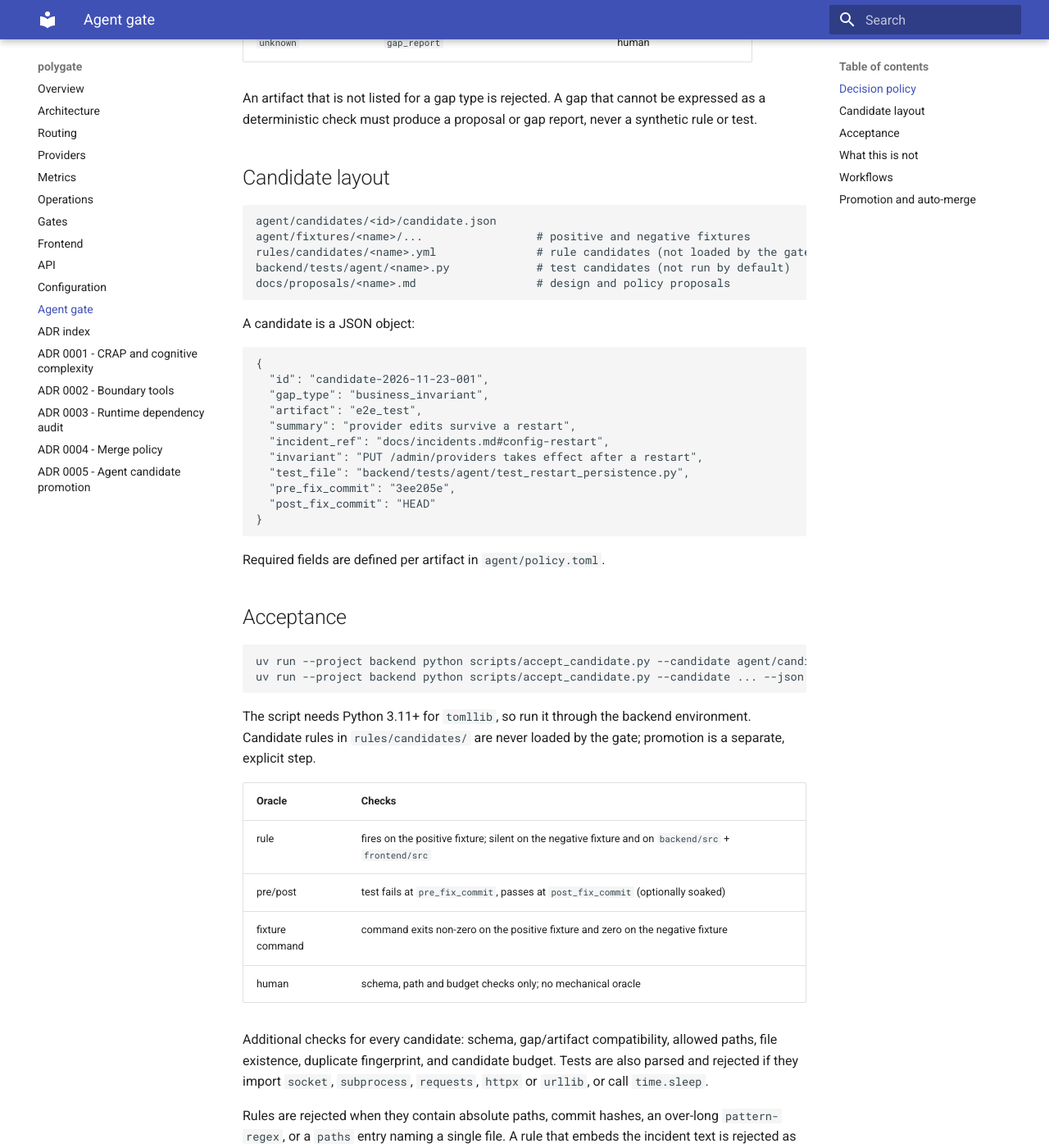
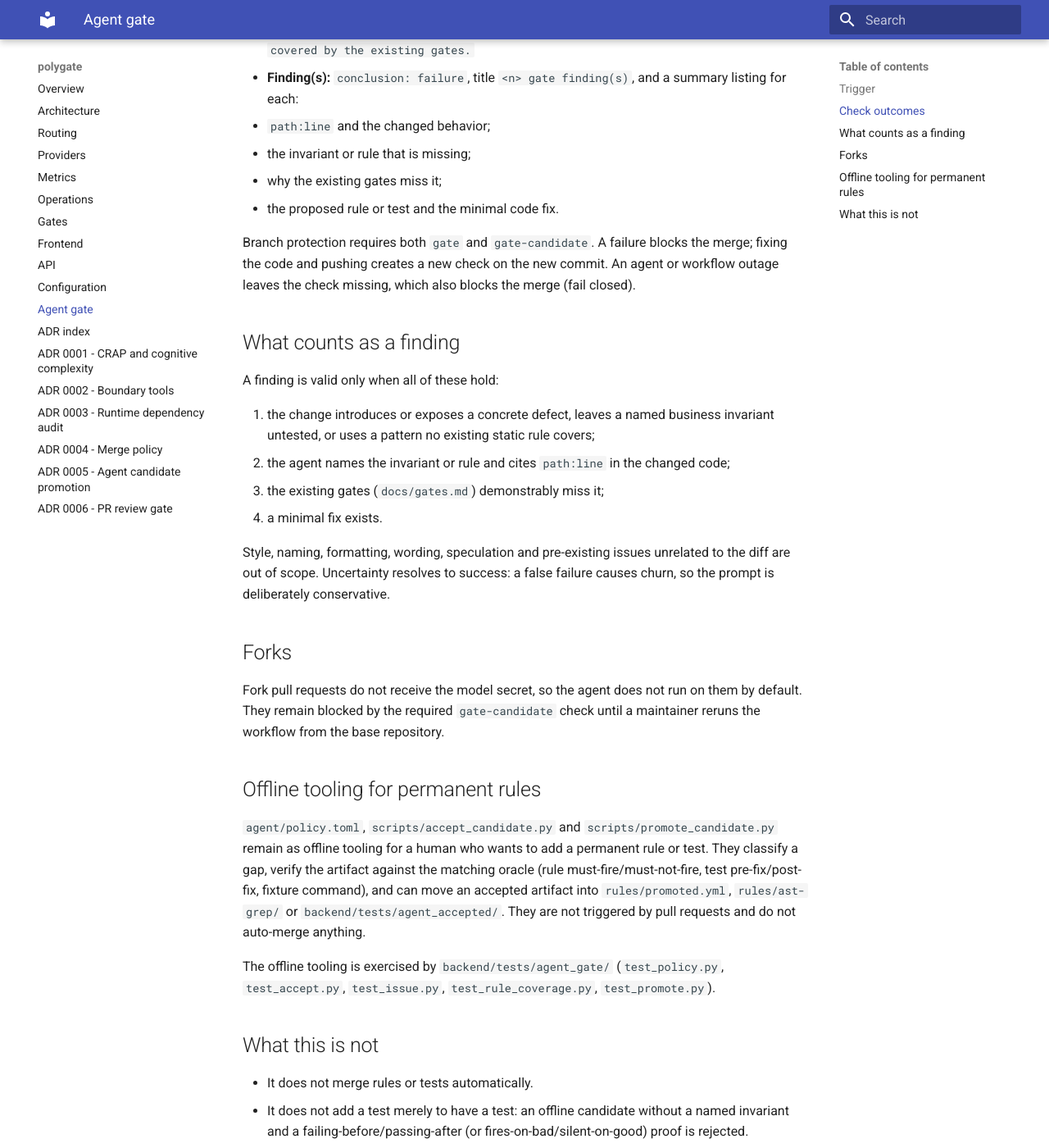
Before and after one commit to Zephyr236/polygate, an MkDocs documentation site: the page built from docs/agent-gate.md, in a window 1280 px wide and 1400 px high, scrolled down 678 px. Shown: the whole window at 82% size. Built offline with MkDocs 1.6.1 and Material for MkDocs 9.7.7, drawn with Linux system fonts in a browser that asks for light colours; some of the changed text lies outside the part shown.

Commit message:
feat: make the agent a required per-PR review check
The agent now reads the whole repository, the rule coverage map and the PR diff
and creates exactly one `gate-candidate` check: success when the change is
covered, failure with file/line, the missing invariant or rule, the gap in the
current gates and a minimal fix. Branch protection requires both `gate` and
`gate-candidate`, so a finding blocks the merge until the code is fixed and the
new commit passes.

The automatic promotion/auto-merge workflow is removed (ADR 0006 supersedes
0005); policy, acceptance and promotion scripts remain as offline tooling.

Co-Authored-By: Claude Code <noreply@anthropic.com>

````diff
--- /dev/null
+++ b/docs/adr/0006-pr-review-gate.md
@@ -0,0 +1,55 @@
+# ADR 0006: The agent is a per-PR review check, not a rule merger
+
+- Status: Accepted (supersedes [0005](0005-agent-candidate-promotion.md))
+- Date: 2026-11-23
+- Deciders: polygate maintainers
+
+## Context
+
+The intended loop is: every push or pull request runs the agent; the agent reviews the whole
+repository and the diff. If it finds a concrete problem that the existing gates miss, it reports a
+finding and the pull request fails; the author adjusts the code and pushes again until the agent
+reports no finding. The agent's proposed rule is evidence of a defect in the change, not an artifact
+to merge.
+
+The earlier proposal (ADR 0005) promoted accepted rules and tests automatically. That is the wrong
+shape for this loop: it can merge a rule while the code that motivated it is still wrong, and it
+makes the agent a source of gate configuration rather than a reviewer.
+
+## Decision
+
+- `.github/workflows/gate-candidate.md` runs on pull-request `opened`, `synchronize` and `reopened`
+  (and manual dispatch). It always creates exactly one check run named `gate-candidate` on the
+  triggering commit:
+  - `conclusion: success` when the change is covered by the existing gates, with a one-line summary;
+  - `conclusion: failure` otherwise, with `path:line`, the missing invariant or rule, why the
+    existing gates miss it, the proposed rule or test, and the minimal fix.
+- A finding is only valid when it is caused or exposed by the diff, names a concrete invariant or
+  rule, cites a changed location, and has a minimal fix. Style, naming, formatting, speculation and
+  unrelated pre-existing issues are explicitly out of scope; uncertainty resolves to success.
+- Branch protection on `main` requires both `gate` and `gate-candidate`. A failing check blocks the
+  merge until the code is fixed and the new commit passes the agent again.
+- The agent is read-only. It cannot edit rules, tests, workflows or gate configuration; the only
+  write is the bounded `create-check-run` safe output.
+- The rule/test promotion pipeline from ADR 0005 is removed from CI. `agent/policy.toml`,
+  `scripts/agent_gate/` and the acceptance/promotion scripts remain as offline tooling for a human
+  who wants to add a permanent rule; they are not triggered by pull requests.
+
+## Consequences
+
+- The agent's verdict is part of the merge decision, so its prompt is a gate specification. It is
+  deliberately conservative: evidence is required, and "unsure" passes, because false failures
+  cause churn and rerun-until-green behaviour.
+- A new permanent rule is still written by a human (or by offline tooling); the agent only proposes
+  it in the check text. This keeps the gate suite reviewable and avoids a random process editing
+  the specification.
+- Zen outages or a broken workflow leave the check missing, which blocks merges (fail closed). The
+  check can be rerun manually; the workflow is independent of `gate`.
+- Fork pull requests do not run the agent by default because they cannot receive the model secret;
+  they remain blocked by the required check until a maintainer runs it from the base repository.
+
+## References
+
+- `.github/workflows/gate-candidate.md`, `.github/workflows/gate-candidate.lock.yml`
+- `docs/agent-gate.md`, `docs/gates.md`
+- [ADR 0005](0005-agent-candidate-promotion.md) (superseded)
--- a/docs/adr/index.md
+++ b/docs/adr/index.md
@@ -9,7 +9,8 @@ considered and what was rejected.
 | [0002](0002-boundary-tools.md) | Boundaries enforced only by tools proven to fail on a probe | Accepted |
 | [0003](0003-runtime-dependency-audit.md) | Audit the exported runtime set; dev advisories stay non-blocking | Accepted |
 | [0004](0004-merge-policy.md) | Pull requests required, zero required reviews; `gate` decides the merge | Accepted |
-| [0005](0005-agent-candidate-promotion.md) | Agent candidates are accepted by oracle, promoted, then auto-merged after `gate` | Accepted |
+| [0005](0005-agent-candidate-promotion.md) | Agent candidates are accepted by oracle, promoted, then auto-merged after `gate` | Superseded by 0006 |
+| [0006](0006-pr-review-gate.md) | Agent runs per PR as a required check; findings block until the code is fixed | Accepted |
 
 ## Writing a new ADR
 
--- a/docs/agent-gate.md
+++ b/docs/agent-gate.md
@@ -1,127 +1,72 @@
-# Agent gate candidates
+# Agent gate
 
-This page defines how an agent-proposed rule or test is judged. The agent may propose; the
-policy and the acceptance script decide. Nothing here lets an agent write an active gate
-directly.
+The repository runs an AI agent as a **per-pull-request review check**. The agent reads the whole
+repository and the diff. If it finds a concrete problem that the existing gates miss, it reports a
+finding and the pull request fails; the author adjusts the code and pushes again until the agent
+reports no finding.
 
-## Decision policy
+## Trigger
 
-`agent/policy.toml` maps a **gap type** to the **artifact kinds** that may address it, and each
-artifact to its acceptance oracle.
+`.github/workflows/gate-candidate.md` (compiled to `gate-candidate.lock.yml`) runs on pull-request
+`opened`, `synchronize` and `reopened`, and on manual dispatch. Every push to a pull request runs it
+again with the full repository, `reports/rule-coverage.json`, the existing rules and the PR diff.
 
-| Gap type | Allowed artifacts | Oracle |
-| --- | --- | --- |
-| `static_pattern` | `semgrep_rule`, `ast_grep_rule` | rule |
-| `business_invariant` | `property_test`, `stateful_test`, `e2e_test` | pre/post |
-| `module_boundary` | `architecture_rule`, `architecture_test` | fixture command |
-| `doc_contract` | `doc_assertion` | fixture command |
-| `deployment_policy` | `deploy_check`, `policy_proposal` | fixture command / human |
-| `internal_design` | `adr_proposal` | human |
-| `unknown` | `gap_report` | human |
+The agent is read-only. Its only write is `create-check-run`; it cannot edit files, push, or open
+issues or pull requests.
 
-An artifact that is not listed for a gap type is rejected. A gap that cannot be expressed as a
-deterministic check must produce a proposal or gap report, never a synthetic rule or test.
+## Check outcomes
 
-## Candidate layout
+The workflow always creates exactly one check run named `gate-candidate` on the triggering commit.
 
-```text
-agent/candidates/<id>/candidate.json
-agent/fixtures/<name>/...                 # positive and negative fixtures
-rules/candidates/<name>.yml               # rule candidates (not loaded by the gate)
-backend/tests/agent/<name>.py             # test candidates (not run by default)
-docs/proposals/<name>.md                  # design and policy proposals
-```
+- **No finding:** `conclusion: success`, title `No new gate required`, summary
+  `The change is covered by the existing gates.`
+- **Finding(s):** `conclusion: failure`, title `<n> gate finding(s)`, and a summary listing for each:
+  - `path:line` and the changed behavior;
+  - the invariant or rule that is missing;
+  - why the existing gates miss it;
+  - the proposed rule or test and the minimal code fix.
 
-A candidate is a JSON object:
+Branch protection requires both `gate` and `gate-candidate`. A failure blocks the merge; fixing the
+code and pushing creates a new check on the new commit. An agent or workflow outage leaves the check
+missing, which also blocks the merge (fail closed).
 
-```json
-{
-  "id": "candidate-2026-11-23-001",
-  "gap_type": "business_invariant",
-  "artifact": "e2e_test",
-  "summary": "provider edits survive a restart",
-  "incident_ref": "docs/incidents.md#config-restart",
-  "invariant": "PUT /admin/providers takes effect after a restart",
-  "test_file": "backend/tests/agent/test_restart_persistence.py",
-  "pre_fix_commit": "3ee205e",
-  "post_fix_commit": "HEAD"
-}
-```
+## What counts as a finding
 
-Required fields are defined per artifact in `agent/policy.toml`.
+A finding is valid only when all of these hold:
 
-## Acceptance
+1. the change introduces or exposes a concrete defect, leaves a named business invariant untested,
+   or uses a pattern no existing static rule covers;
+2. the agent names the invariant or rule and cites `path:line` in the changed code;
+3. the existing gates (`docs/gates.md`) demonstrably miss it;
+4. a minimal fix exists.
 
-```sh
-uv run --project backend python scripts/accept_candidate.py --candidate agent/candidates/<id>/candidate.json --repo .
-uv run --project backend python scripts/accept_candidate.py --candidate ... --json --soak 3
-```
+Style, naming, formatting, wording, speculation and pre-existing issues unrelated to the diff are
+out of scope. Uncertainty resolves to success: a false failure causes churn, so the prompt is
+deliberately conservative.
 
-The script needs Python 3.11+ for `tomllib`, so run it through the backend environment. Candidate
-rules in `rules/candidates/` are never loaded by the gate; promotion is a separate, explicit step.
+## Forks
 
-| Oracle | Checks |
-| --- | --- |
-| rule | fires on the positive fixture; silent on the negative fixture and on `backend/src` + `frontend/src` |
-| pre/post | test fails at `pre_fix_commit`, passes at `post_fix_commit` (optionally soaked) |
-| fixture command | command exits non-zero on the positive fixture and zero on the negative fixture |
-| human | schema, path and budget checks only; no mechanical oracle |
+Fork pull requests do not receive the model secret, so the agent does not run on them by default.
+They remain blocked by the required `gate-candidate` check until a maintainer reruns the workflow
+from the base repository.
 
-Additional checks for every candidate: schema, gap/artifact compatibility, allowed paths, file
-existence, duplicate fingerprint, and candidate budget. Tests are also parsed and rejected if
-they import `socket`, `subprocess`, `requests`, `httpx` or `urllib`, or call `time.sleep`.
+## Offline tooling for permanent rules
 
-Rules are rejected when they contain absolute paths, commit hashes, an over-long
-`pattern-regex`, or a `paths` entry naming a single file. A rule that embeds the incident text
-is rejected as overfit.
+`agent/policy.toml`, `scripts/accept_candidate.py` and `scripts/promote_candidate.py` remain as
+offline tooling for a human who wants to add a permanent rule or test. They classify a gap, verify
+the artifact against the matching oracle (rule must-fire/must-not-fire, test pre-fix/post-fix,
+fixture command), and can move an accepted artifact into `rules/promoted.yml`,
+`rules/ast-grep/` or `backend/tests/agent_accepted/`. They are not triggered by pull requests and
+do not auto-merge anything.
 
-Exit codes: `0` pass, `1` fail, `2` needs a human decision.
+The offline tooling is exercised by `backend/tests/agent_gate/` (`test_policy.py`,
+`test_accept.py`, `test_issue.py`, `test_rule_coverage.py`, `test_promote.py`).
 
 ## What this is not
 
-- It does not add a test merely to have a test: a candidate without a named invariant and a
-  failing-before/passing-after (or fires-on-bad/silent-on-good) proof fails.
+- It does not merge rules or tests automatically.
+- It does not add a test merely to have a test: an offline candidate without a named invariant and
+  a failing-before/passing-after (or fires-on-bad/silent-on-good) proof is rejected.
 - It does not let an agent modify active rules, thresholds, workflows or gate scripts.
 - It does not turn a design question into a rule. Design proposals and policy proposals stay in
   `docs/proposals/` and require a human decision.
-
-## Workflows
-
-- `.github/workflows/gate-candidate.md` (gh-aw source) runs on pull-request `opened`, `synchronize`
-  and `reopened`. It builds the rule coverage map, reads the whole repository plus the PR diff, and
-  opens at most one issue labeled `agent-candidate` containing the candidate JSON and a unified
-  patch. It never pushes or opens a pull request. The compiled lock is
-  `.github/workflows/gate-candidate.lock.yml`; regenerate it with `gh aw compile` after editing the
-  source.
-- `.github/workflows/agent-accept.yml` runs when an issue receives the `agent-candidate` label, when
-  a Gate candidate run completes, or manually. GitHub does not trigger workflows from events created
-  with `GITHUB_TOKEN`, so the workflow also resolves the newest unprocessed `agent-candidate` issue
-  after a Gate candidate run. It verifies the author is `github-actions[bot]`, extracts the JSON and
-  patch, rejects paths outside the candidate prefixes, checks out the candidate base, applies the
-  patch, runs the full acceptance script, and comments the report with `agent-accepted`,
-  `agent-rejected` or `agent-needs-human`.
-
-## Promotion and auto-merge
-
-Accepted candidates with a `promotion` target are promoted automatically:
-
-- semgrep rules are appended to `rules/promoted.yml`, which the design-rules gate loads;
-- ast-grep rules move to `rules/ast-grep/`, which `sgconfig.yml` already loads;
-- tests move to `backend/tests/agent_accepted/`, which normal pytest collection runs;
-- every promotion is recorded in `agent/accepted.json`.
-
-`agent-accept` then creates a branch `agent/<id>`, pushes it with the
-`AGENT_PROMOTE_TOKEN` secret (a bot-created PR with `GITHUB_TOKEN` would not trigger CI), opens a
-PR titled `[agent-accepted] <id>`, and enables squash auto-merge. The PR's own `gate` run is the
-final check; auto-merge only proceeds when it is green. Test candidates are promoted only when
-the candidate test passes on `origin/main`; otherwise promotion stops with a comment and the
-candidate stays accepted until the fixing PR merges (squash merges are handled because the check
-runs the test, not the commit ancestry). Rules and tests in promotion targets are
-ignored by the gate-candidate trigger, so promotion PRs do not spawn new candidates.
-
-Artifacts without a promotion target (ADR, policy proposal, gap report, doc or deploy check) stay
-as accepted issues and are promoted by a human. The token is a write-capable credential: keep it
-rotated and scoped to this repository.
-
-The policy and acceptance code are exercised by `backend/tests/agent_gate/test_policy.py`,
-`test_accept.py`, `test_issue.py` and `test_rule_coverage.py`.
--- a/docs/gates.md
+++ b/docs/gates.md
@@ -34,6 +34,7 @@ Every merge must pass the aggregated `gate` job. The same checks run locally thr
 | Frontend CRAP (report: `frontend CRAP report`, threshold: `frontend CRAP`) | `crap-score` plus `scripts/crap_js_gate.py` | every function ≤ 6 |
 | Frontend mutation | `stryker` | break below 70 |
 | Frontend E2E | `playwright` | all pass |
+| PR agent review | gh-aw `gate-candidate` check | success required; findings block the merge |
 | Docs | `scripts/docs_gate.py` | zero problems, including ADR numbering, sections and index links |
 | Security history | `gitleaks` | no leaked secrets |
 
--- a/mkdocs.yml
+++ b/mkdocs.yml
@@ -19,3 +19,4 @@ nav:
   - ADR 0003 - Runtime dependency audit: adr/0003-runtime-dependency-audit.md
   - ADR 0004 - Merge policy: adr/0004-merge-policy.md
   - ADR 0005 - Agent candidate promotion: adr/0005-agent-candidate-promotion.md
+  - ADR 0006 - PR review gate: adr/0006-pr-review-gate.md
````
Also changed, not shown: AGENTS.md (+3 -3 lines), CHANGELOG.md (+11 -13 lines), docs/adr/0005-agent-candidate-promotion.md (+1 -1 lines), .github/workflows/gate-candidate.md, 3 other files.
